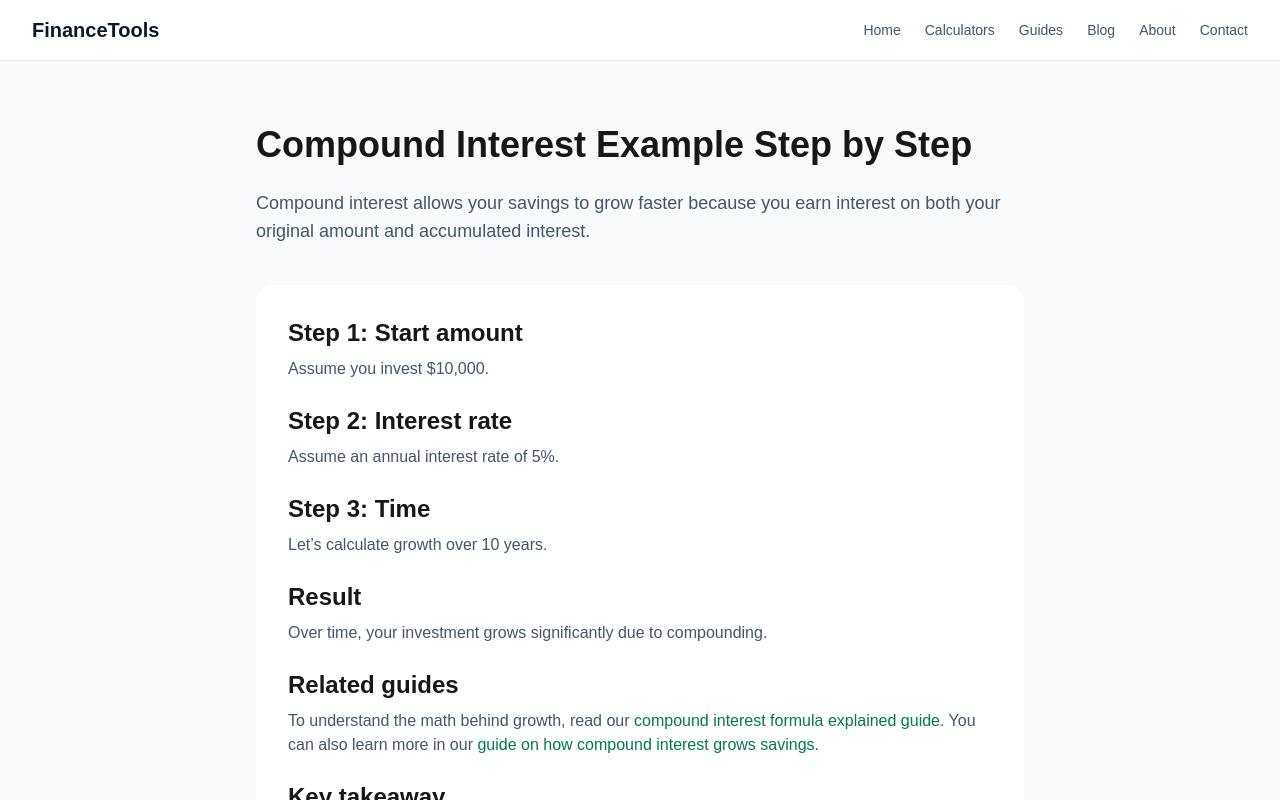
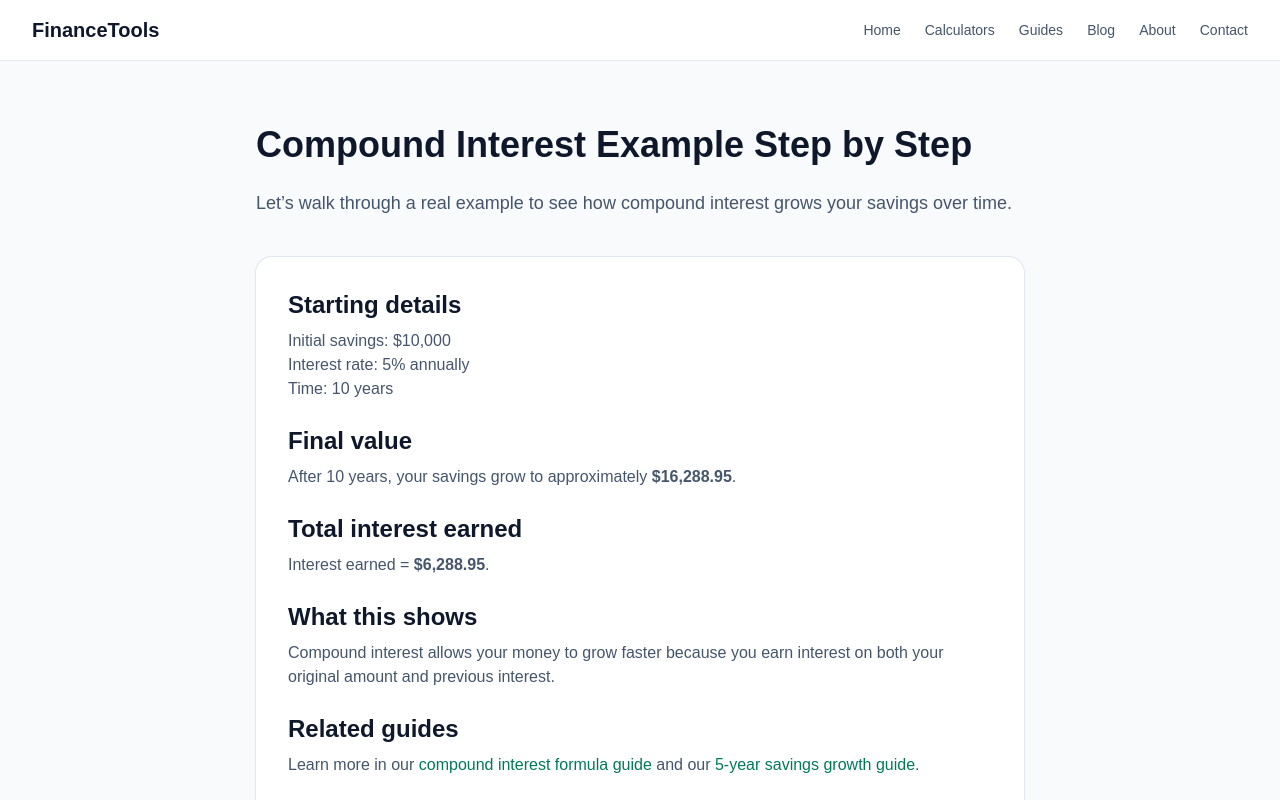
Before and after one commit to alameersam/finance-tools, a Next.js app: page /guides/compound-interest-example in a window 1280 px wide. Shown: the top 800 px of the page. Built offline with nearby package versions, Linux system fonts and the light colour scheme.

Commit message:
improve compound interest example article quality

```diff
--- a/app/guides/compound-interest-example/page.tsx
+++ b/app/guides/compound-interest-example/page.tsx
@@ -1,84 +1,84 @@
 import type { Metadata } from "next";
 
 export const metadata: Metadata = {
-  title: "Compound Interest Example (Step-by-Step for Beginners)",
+  title: "Compound Interest Example (Step-by-Step with Real Numbers)",
   description:
-    "Learn compound interest with a simple step-by-step example and see how savings grow over time.",
+    "Learn compound interest with a real example showing how savings grow over time.",
 };
 
 export default function CompoundInterestExamplePage() {
   return (
-    <main className="min-h-screen bg-slate-50 px-6 py-16">
+    <main className="min-h-screen bg-slate-50 px-6 py-16 text-slate-900">
       <article className="mx-auto max-w-3xl">
         <h1 className="text-4xl font-bold">
           Compound Interest Example Step by Step
         </h1>
 
         <p className="mt-6 text-lg text-slate-600">
-          Compound interest allows your savings to grow faster because you earn
-          interest on both your original amount and accumulated interest.
+          Let’s walk through a real example to see how compound interest grows your savings over time.
         </p>
 
-        <section className="mt-10 space-y-6 bg-white p-8 rounded-2xl">
+        <section className="mt-10 space-y-6 rounded-2xl bg-white p-8 shadow-sm ring-1 ring-slate-200">
+
           <div>
-            <h2 className="text-2xl font-semibold">Step 1: Start amount</h2>
+            <h2 className="text-2xl font-semibold">Starting details</h2>
             <p className="mt-2 text-slate-600">
-              Assume you invest $10,000.
+              Initial savings: $10,000<br />
+              Interest rate: 5% annually<br />
+              Time: 10 years
             </p>
           </div>
 
           <div>
-            <h2 className="text-2xl font-semibold">Step 2: Interest rate</h2>
+            <h2 className="text-2xl font-semibold">Final value</h2>
             <p className="mt-2 text-slate-600">
-              Assume an annual interest rate of 5%.
+              After 10 years, your savings grow to approximately{" "}
+              <strong>$16,288.95</strong>.
             </p>
           </div>
 
           <div>
-            <h2 className="text-2xl font-semibold">Step 3: Time</h2>
+            <h2 className="text-2xl font-semibold">Total interest earned</h2>
             <p className="mt-2 text-slate-600">
-              Let’s calculate growth over 10 years.
+              Interest earned = <strong>$6,288.95</strong>.
             </p>
           </div>
 
           <div>
-            <h2 className="text-2xl font-semibold">Result</h2>
+            <h2 className="text-2xl font-semibold">What this shows</h2>
             <p className="mt-2 text-slate-600">
-              Over time, your investment grows significantly due to compounding.
+              Compound interest allows your money to grow faster because you earn interest on both your original amount and previous interest.
             </p>
           </div>
+
           <div>
             <h2 className="text-2xl font-semibold">Related guides</h2>
             <p className="mt-2 text-slate-600">
-    To understand the math behind growth, read our{" "}
+              Learn more in our{" "}
               <a
                 href="/guides/compound-interest-formula-explained"
                 className="font-medium text-emerald-700 hover:underline"
               >
-      compound interest formula explained guide
-    </a>
-    . You can also learn more in our{" "}
+                compound interest formula guide
+              </a>{" "}
+              and our{" "}
               <a
-      href="/guides/how-compound-interest-grows-savings"
+                href="/guides/how-much-will-my-savings-grow-in-5-years"
                 className="font-medium text-emerald-700 hover:underline"
               >
-      guide on how compound interest grows savings
+                5-year savings growth guide
               </a>
               .
             </p>
           </div>
-<div>
-  <h2 className="text-2xl font-semibold">Key takeaway</h2>
-  <p className="mt-2 text-slate-600">
-    Understanding this concept helps you make better financial decisions and compare different scenarios before committing.
-  </p>
-</div>
+
           <a
             href="/savings-calculator"
             className="inline-block mt-4 bg-black text-white px-5 py-3 rounded-lg"
           >
             Open Savings Calculator
           </a>
+
         </section>
       </article>
     </main>
```
Lines whose indentation alone changed are shown as unchanged.
